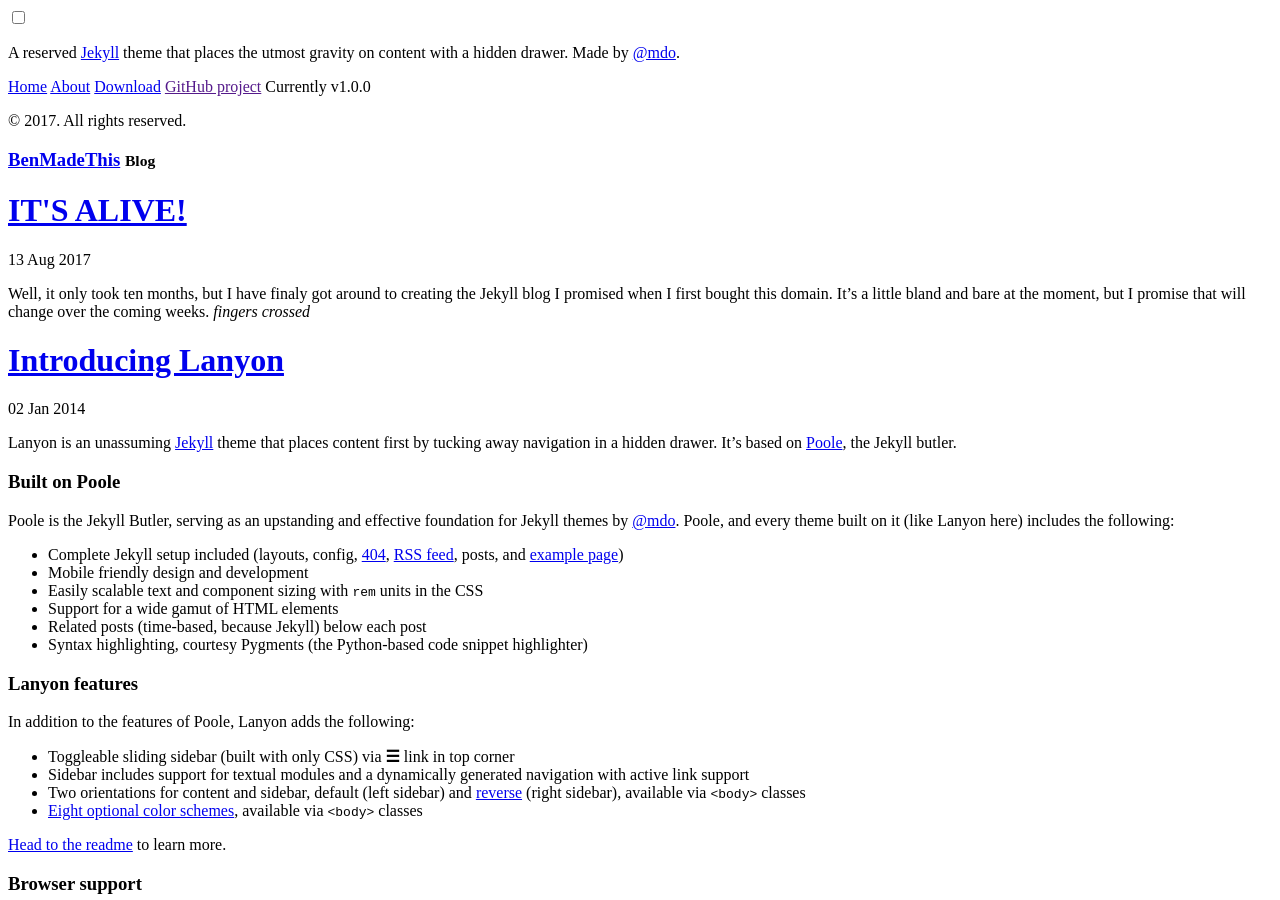
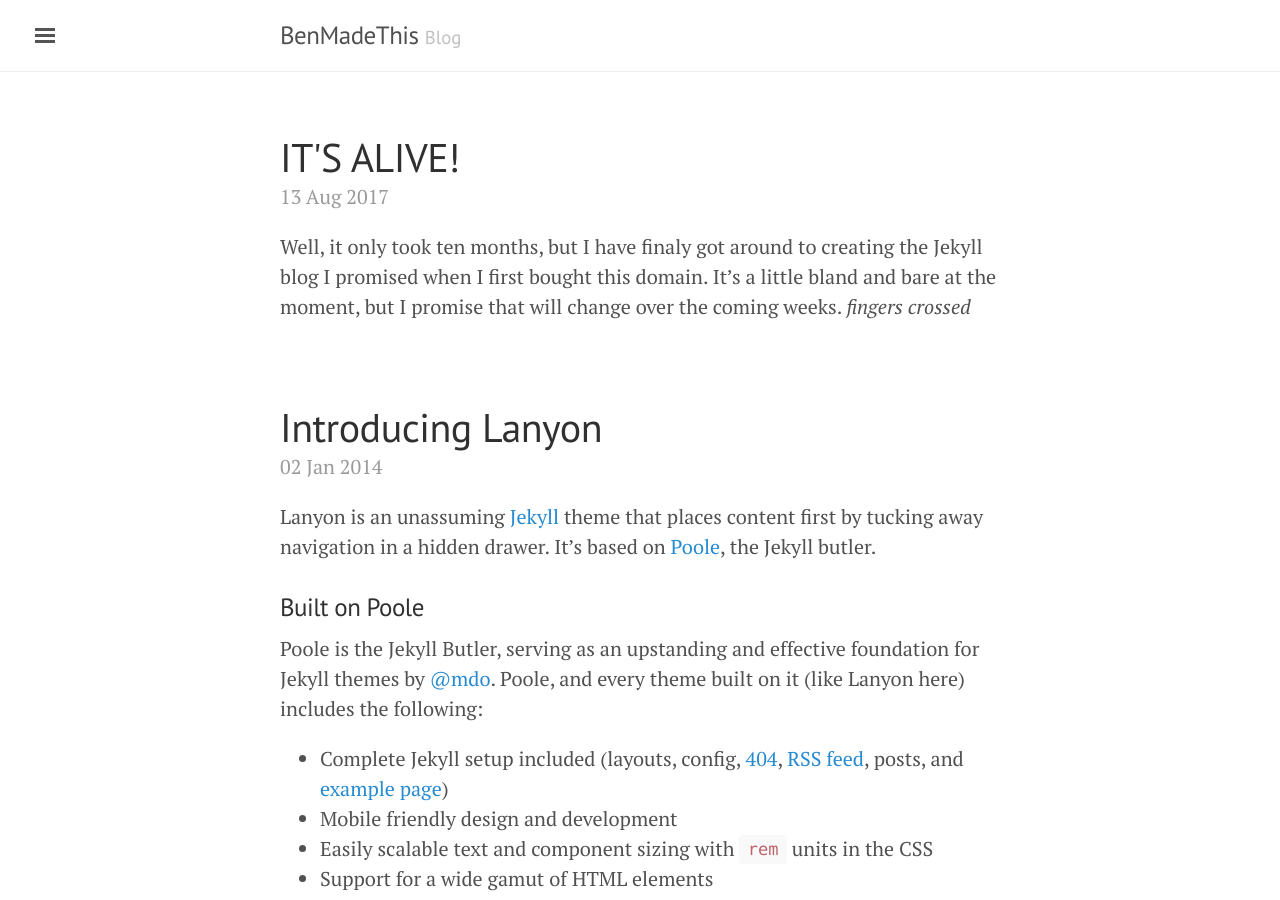
Before and after one commit to benmadethis/blog, a Jekyll site: the page built from index.html, in a window 1280 px wide and 900 px high. Built offline with Jekyll 4.4.1, drawn with Linux system fonts in a browser that asks for light colours; the list of posts is cut into pages by our own code; part of the change alters nothing that is shown.

```diff
--- a/_config.yml
+++ b/_config.yml
@@ -8,7 +8,7 @@ title:               BenMadeThis
 tagline:             'Blog'
 description:         'A reserved <a href="http://jekyllrb.com" target="_blank">Jekyll</a> theme that places the utmost gravity on content with a hidden drawer. Made by <a href="https://twitter.com/mdo" target="_blank">@mdo</a>.'
 url:                 http://www.benmadethis.co.uk
-baseurl:             'blog'
+baseurl:             ''
 paginate:            5
 
 # About/contact
```
